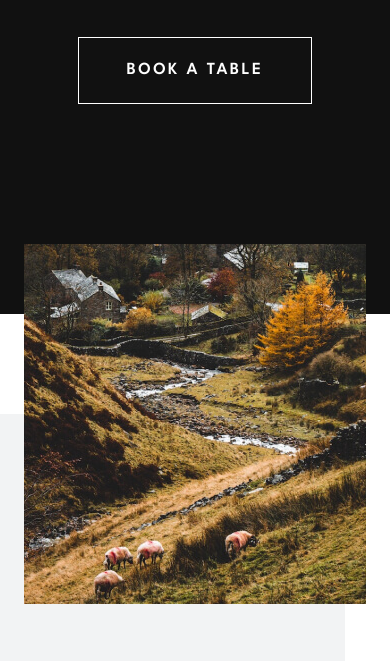
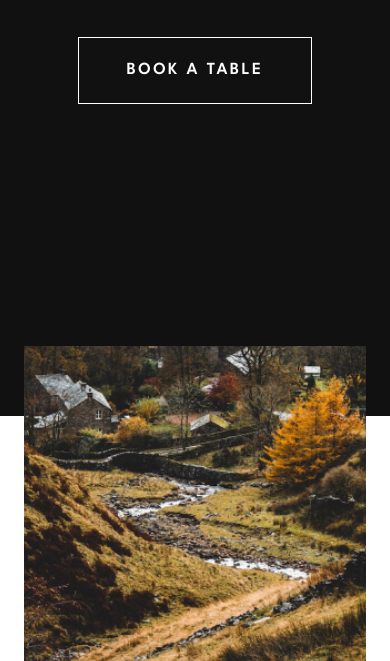
Before and after one commit to mirazizjon777/Home-page__WebSite, a plain HTML site: page index.html in a window 390 px wide. Shown: the part 428-1089 px from the top of the page. Drawn offline with Linux system fonts and the light colour scheme.

Commit message:
full resposive.

```diff
--- a/sass/abstracts/_mixins.scss
+++ b/sass/abstracts/_mixins.scss
@@ -1,5 +1,3 @@
-
-
 @mixin large-text {
   font-size: 2rem;
   line-height: 1.5;
@@ -26,18 +24,33 @@
 
 @mixin responsive($breackpoint) {
   @if $breackpoint == extra {
-        @media only screen  and (max-width: 1400px) { @content }
-    };
-    @if $breackpoint == large {
-        @media only screen  and (max-width: 1200px) { @content }
-    };
-    @if $breackpoint == medium {
-        @media only screen and (max-width: 992px) { @content }
-    };
-    @if $breackpoint == small {
-        @media only screen  and (max-width: 768px) { @content }
-    };
-    @if $breackpoint == x-small {
-        @media only screen and (max-width: 576px) { @content }
+    @media only screen and (max-width: 1400px) {
+      @content;
     }
   }
+  @if $breackpoint == large {
+    @media only screen and (max-width: 1200px) {
+      @content;
+    }
+  }
+  @if $breackpoint == medium {
+    @media only screen and (max-width: 992px) {
+      @content;
+    }
+  }
+  @if $breackpoint == small {
+    @media only screen and (max-width: 768px) {
+      @content;
+    }
+  }
+  @if $breackpoint == x-small {
+    @media only screen and (max-width: 576px) {
+      @content;
+    }
+  }
+  @if $breackpoint == xx-small {
+    @media only screen and (max-width: 376px) {
+      @content;
+    }
+  }
+}
--- a/sass/layout/_footer.scss
+++ b/sass/layout/_footer.scss
@@ -18,6 +18,7 @@
 
       @include responsive(medium) {
         flex-direction: column;
+        gap: 2.4rem;
       }
     }
   }
--- a/sass/layout/_forms.scss
+++ b/sass/layout/_forms.scss
@@ -48,6 +48,12 @@
   position: absolute;
   left: -5rem;
   top: -3rem;
+  @include responsive(medium) {
+    margin-left: 10rem;
+  }
+  @include responsive(small) {
+    display: none;
+  }
 }
 .forms__p {
   max-width: 445px;
@@ -137,6 +143,7 @@
   @include responsive(x-small) {
     flex-direction: column;
     align-items: center;
+    gap: 1.6rem;
   }
 }
 .forms-img {
@@ -150,8 +157,8 @@
     width: 100%;
     object-fit: cover;
     object-position: top;
-    padding: 0 5rem;
+    padding: 0 2.4rem;
     max-width: 573px;
-    max-height: 360px;
+    height: 400px;
   }
 }
--- a/sass/layout/_header.scss
+++ b/sass/layout/_header.scss
@@ -36,6 +36,7 @@
     @include responsive(small) {
       font-size: 4.8rem;
       margin-bottom: 2rem;
+
       @include responsive(x-small) {
         font-size: 3.2rem;
       }
--- a/sass/layout/_navigation.scss
+++ b/sass/layout/_navigation.scss
@@ -36,6 +36,10 @@
 .images-line-box {
   display: flex;
   align-items: start;
+
+  @include responsive(x-small) {
+    justify-content: center;
+  }
 }
 
 .line-image {
--- a/sass/layout/_sidebar.scss
+++ b/sass/layout/_sidebar.scss
@@ -13,6 +13,7 @@
   }
   @include responsive(x-small) {
     padding: 0 2.4rem 0 2.4rem;
+    background-image: none;
   }
 
 }
@@ -32,6 +33,7 @@
   }
   @include responsive(x-small) {
     padding: 0 2.4rem 0 2.4rem;
+    background-image: none;
   }
 }
 
@@ -159,10 +161,14 @@
   display: none;
   object-fit: cover;
   @include responsive(medium) {
+    display: block;
     width: 100%;
     max-width: 573px;
     max-height: 360px;
-    display: block;
+  }
 
+  @include responsive(x-small) {
+    min-height: 400px;
+    overflow: hidden;
   }
 }
--- a/sass/layout/_wrapper.scss
+++ b/sass/layout/_wrapper.scss
@@ -3,7 +3,7 @@
   background-image: url("/images/jpg/home-bg-img.jpg");
   background-repeat: no-repeat;
   background-size: cover;
-  background-position: center;
+  height: 100vh;
 
   &__img {
     max-width: 100%;
```
Also changed, not shown: sass/main.css, 1 other file. Lines whose indentation alone changed are shown as unchanged.
